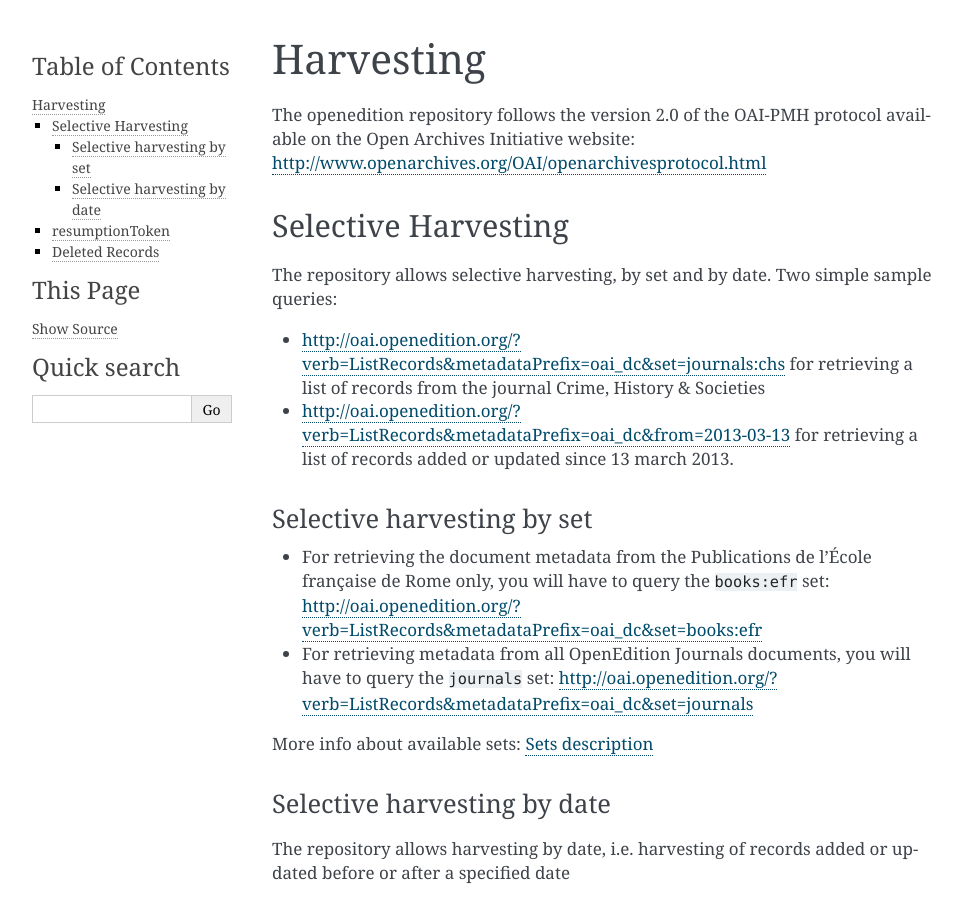
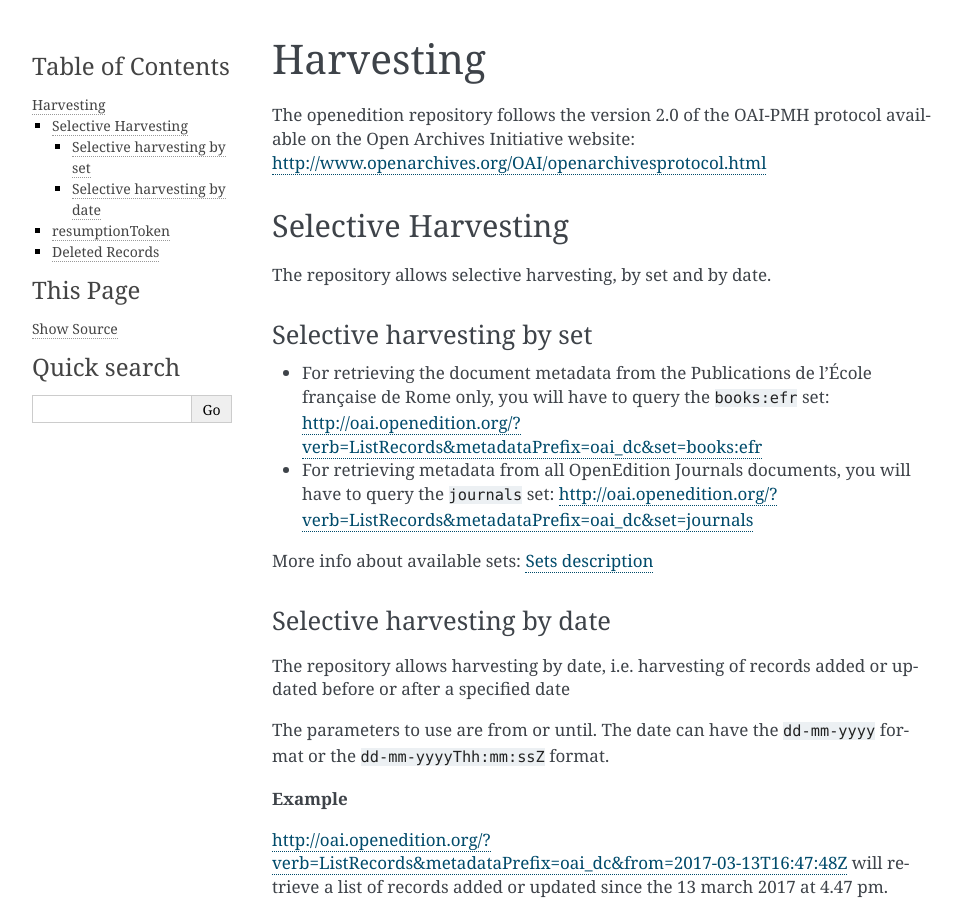
Before and after one commit to PatGendre/oai-openedition, a Sphinx documentation site: the page built from docs/source/harvesting.rst, in a window 1280 px wide and 900 px high. Shown: the whole window, without its empty margins (148-1110 px from the left). Built offline with Sphinx 7.4.7, drawn with Linux system fonts in a browser that asks for light colours.

Commit message:
useless examples

```diff
--- a/docs/source/harvesting.rst
+++ b/docs/source/harvesting.rst
@@ -7,11 +7,7 @@
 Selective Harvesting
 ------------------------------
 
-The repository allows selective harvesting, by set and by date. Two simple sample queries:
-
-* http://oai.openedition.org/?verb=ListRecords&metadataPrefix=oai_dc&set=journals:chs for retrieving a list of records from the journal Crime, History & Societies
-* http://oai.openedition.org/?verb=ListRecords&metadataPrefix=oai_dc&from=2013-03-13 for retrieving a list of records added or updated since 13 march 2013.
-
+The repository allows selective harvesting, by set and by date.
 
 Selective harvesting by set
 ^^^^^^^^^^^^^^^^^^^^^^^^^^^^^^^^
```
